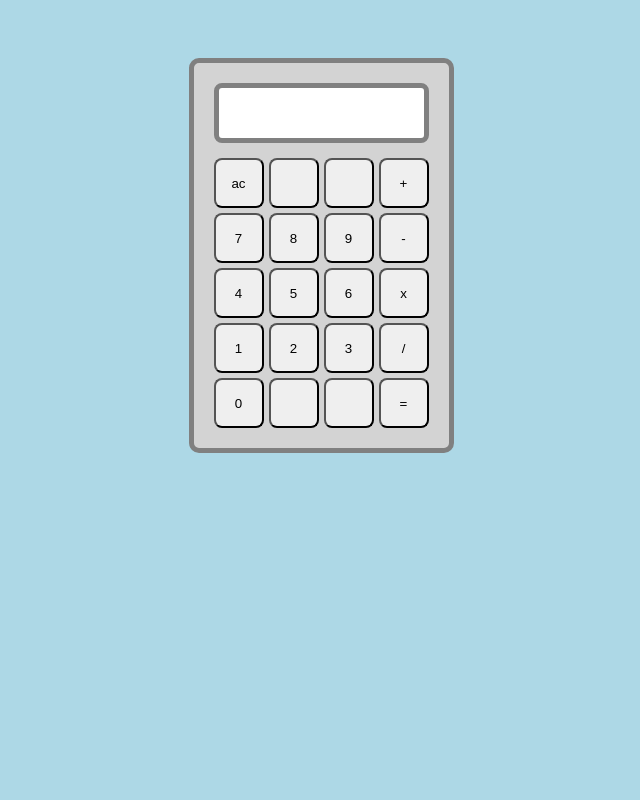
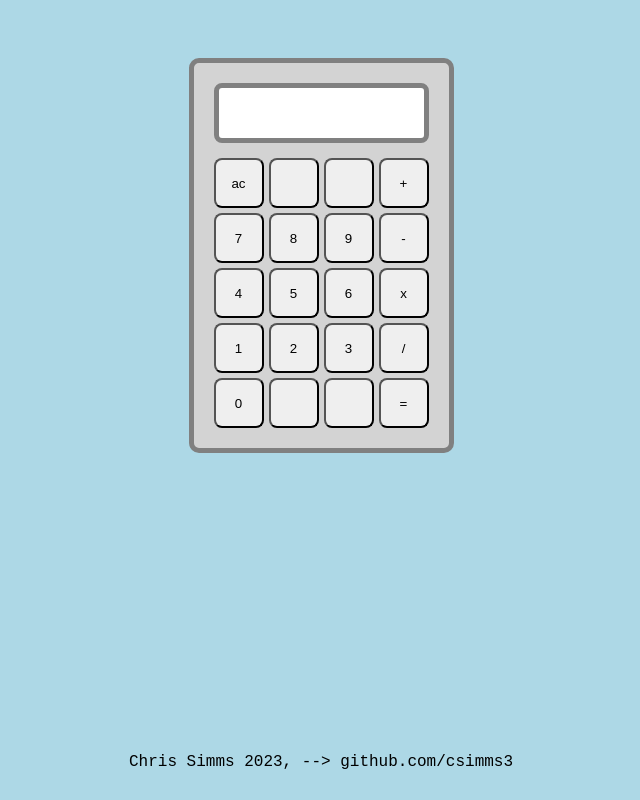
Before and after one commit to csimms3/calculator, a plain HTML site: page index.html in a window 1280 px wide. Shown: the whole page, without its empty margins (319-959 px from the left). Drawn offline with Linux system fonts and the light colour scheme.

Commit message:
add basic footer and todos (script.js top)

```diff
--- a/index.html
+++ b/index.html
@@ -43,14 +43,7 @@
                 <button id="xxx"></button>
                 <button id="equals">=</button>
             </div>
-
-
-
-
-
-
-
-
         </div>
+        <div id="footer">Chris Simms 2023, --> github.com/csimms3</div>
     </body>
 </html>
--- a/style.css
+++ b/style.css
@@ -6,7 +6,6 @@ body {
 
     display: flex;
     flex-direction: column;
-    justify-content: center;
     align-items: center;
 }
 
@@ -45,3 +44,9 @@ body {
     height: 50px;
     border-radius: 8px;
 }
+
+#footer {
+    margin-top: 300px;
+    font-family: 'Courier New', Courier, monospace;
+    font-weight: 400;
+}
```
Also changed, not shown: script.js (+7 -0 lines).
